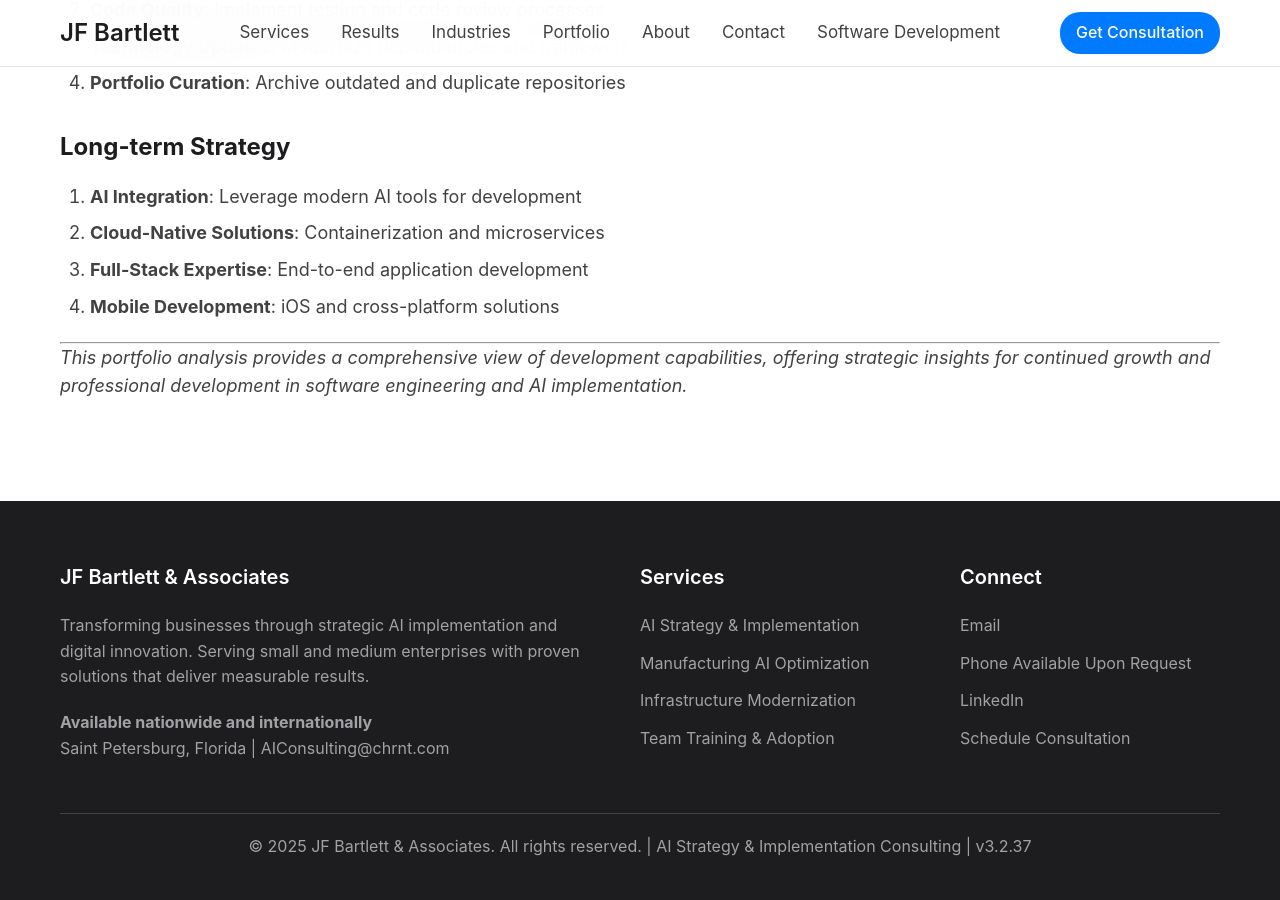
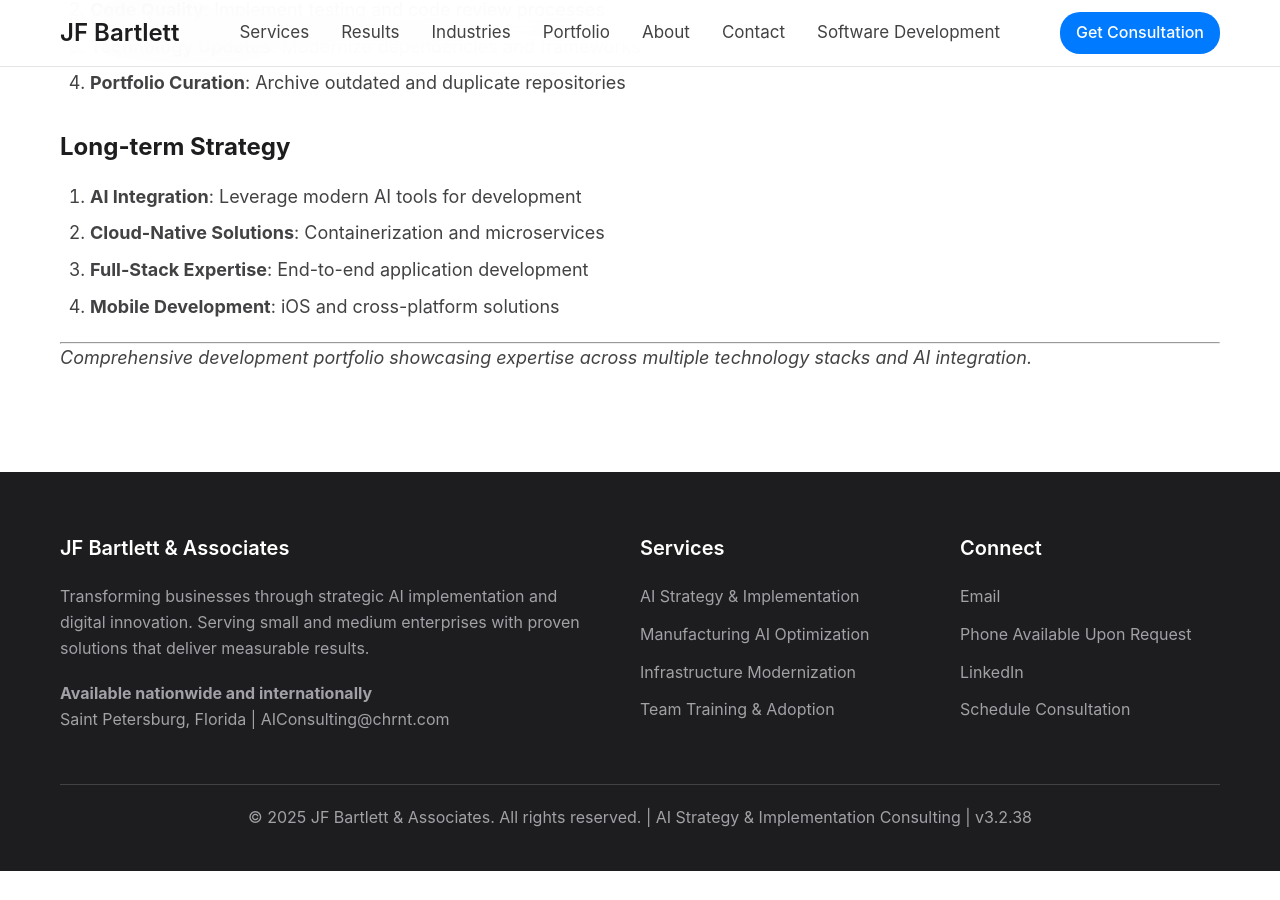
Before and after one commit to JohnBartlett/johnbartlett.github.io, a Jekyll site: the page built from portfolio.md, in a window 1280 px wide and 900 px high, scrolled down 4870 px. Built offline with Jekyll 4.4.1, drawn with Linux system fonts in a browser that asks for light colours; after the commit the page ends 5741 px from its top, so only the background shows below that.

Commit message:
Simplify portfolio closing statement
- Replace cumbersome closing text with concise, impactful statement
- Improve readability and professional tone
- Update version to 3.2.38

```diff
--- a/_config.yml
+++ b/_config.yml
@@ -39,4 +39,4 @@ navigation:
     url: "/software-development/"
 
 # Site version
-version: 3.2.37
+version: 3.2.38
--- a/_layouts/default.html
+++ b/_layouts/default.html
@@ -1069,7 +1069,7 @@
             </div>
 
             <div class="footer-bottom">
-                <p>&copy; 2025 JF Bartlett & Associates. All rights reserved. | AI Strategy & Implementation Consulting | v3.2.37</p>
+                <p>&copy; 2025 JF Bartlett & Associates. All rights reserved. | AI Strategy & Implementation Consulting | v3.2.38</p>
             </div>
         </div>
     </footer>
--- a/portfolio.md
+++ b/portfolio.md
@@ -153,4 +153,4 @@ This page showcases John Bartlett's complete development portfolio, featuring de
 
 ---
 
-*This portfolio analysis provides a comprehensive view of development capabilities, offering strategic insights for continued growth and professional development in software engineering and AI implementation.*
+*Comprehensive development portfolio showcasing expertise across multiple technology stacks and AI integration.*
```
